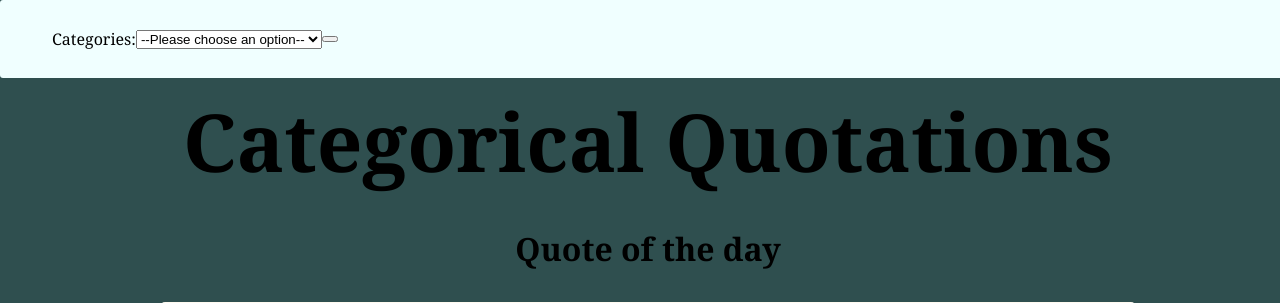
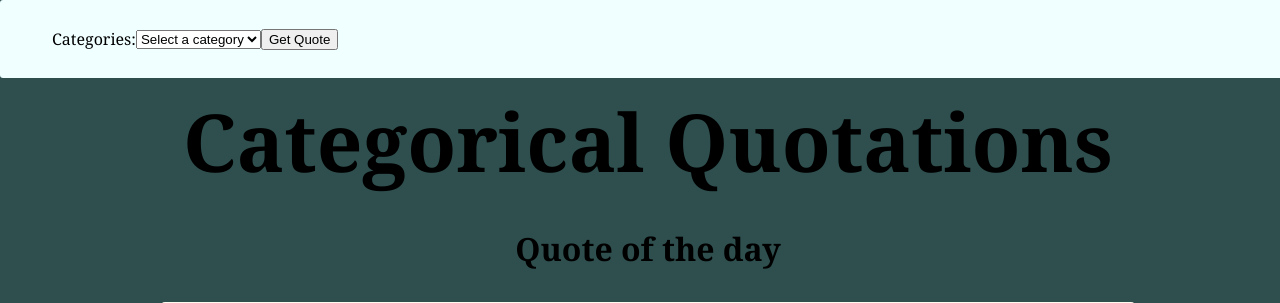
Before and after one commit to DruSerkes/categorical-quotations, a Flask app: page / in a window 1280 px wide. Shown: the top 303 px of the page. Run offline with Flask 2, Linux system fonts and the light colour scheme; parts of the project's set-up code (start-up, migrations or seed data) failed here and were passed over.

Commit message:
update templates, styles

```diff
--- a/static/styles.css
+++ b/static/styles.css
@@ -15,7 +15,6 @@ body {
 	padding: 12px;
 	border-radius: 3px;
 	background-color: azure;
-	margin-bottom: auto;
 }
 
 .navlist,
--- a/templates/base.html
+++ b/templates/base.html
@@ -10,13 +10,12 @@
 
 <!-- Navbar  -->
 
-<!-- TODO add navbar -->
 <nav class="navbar">
   <ul class="navlist">
     <form action="" method="get">
       <label for="category-select">Categories:</label>
       <select name="categorys" id="category-select">
-          <option value="">--Please choose an option--</option>
+          <option value="">Select a category</option>
           <option value="inspire">Inspire</option>
           <option value="management">Management</option>
           <option value="sports">Sports</option>
@@ -26,7 +25,7 @@
           <option value="art">Art</option>
           <option value="students">Students</option>
       </select>
-      <button type="submit" class="get-quote"></button>
+      <button type="submit" class="get-quote">Get Quote</button>
     </form>
   </ul>
 </nav>
--- a/templates/index.html
+++ b/templates/index.html
@@ -3,11 +3,24 @@
 
 {% block content %}
 
-<!-- TODO add index.html -->
 <h1>Categorical Quotations</h1>
 
 
 <h3>Quote of the day</h3>
+
+{% if quote.contents %}
+
+<blockquote>
+    <b>"</b>
+    {{ quote.contents.quotes[0].quote }}
+    <b>"</b>
+</blockquote>
+<cite>
+    <b>-</b>
+    {{ quote.contents.quotes[0].author }}
+</cite>
+
+{% else %}
 <section class="content">
     <blockquote>
         <b>"</b>
@@ -19,12 +32,7 @@
         Brandon Lee
     </cite>
 </section>
+{% endif %}
 
-{#<blockquote>
-    <b>"</b>
-    {{ quote.contents.quotes[0].quote }}
-    <b>"</b>
-</blockquote>
-<cite> {{ quote.contents.quotes[0].author }}</cite>#}
 
 {% endblock %}
```
